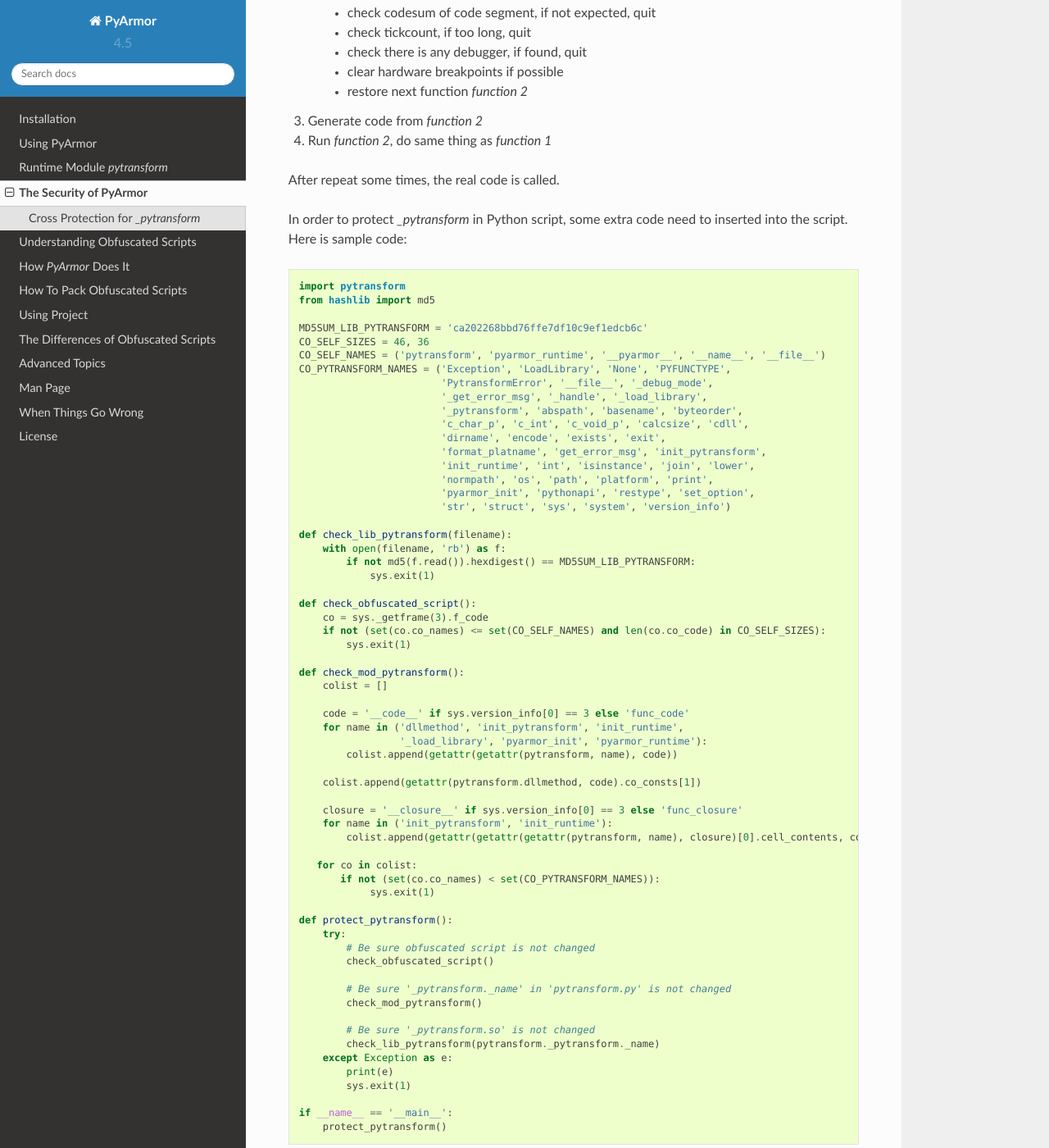
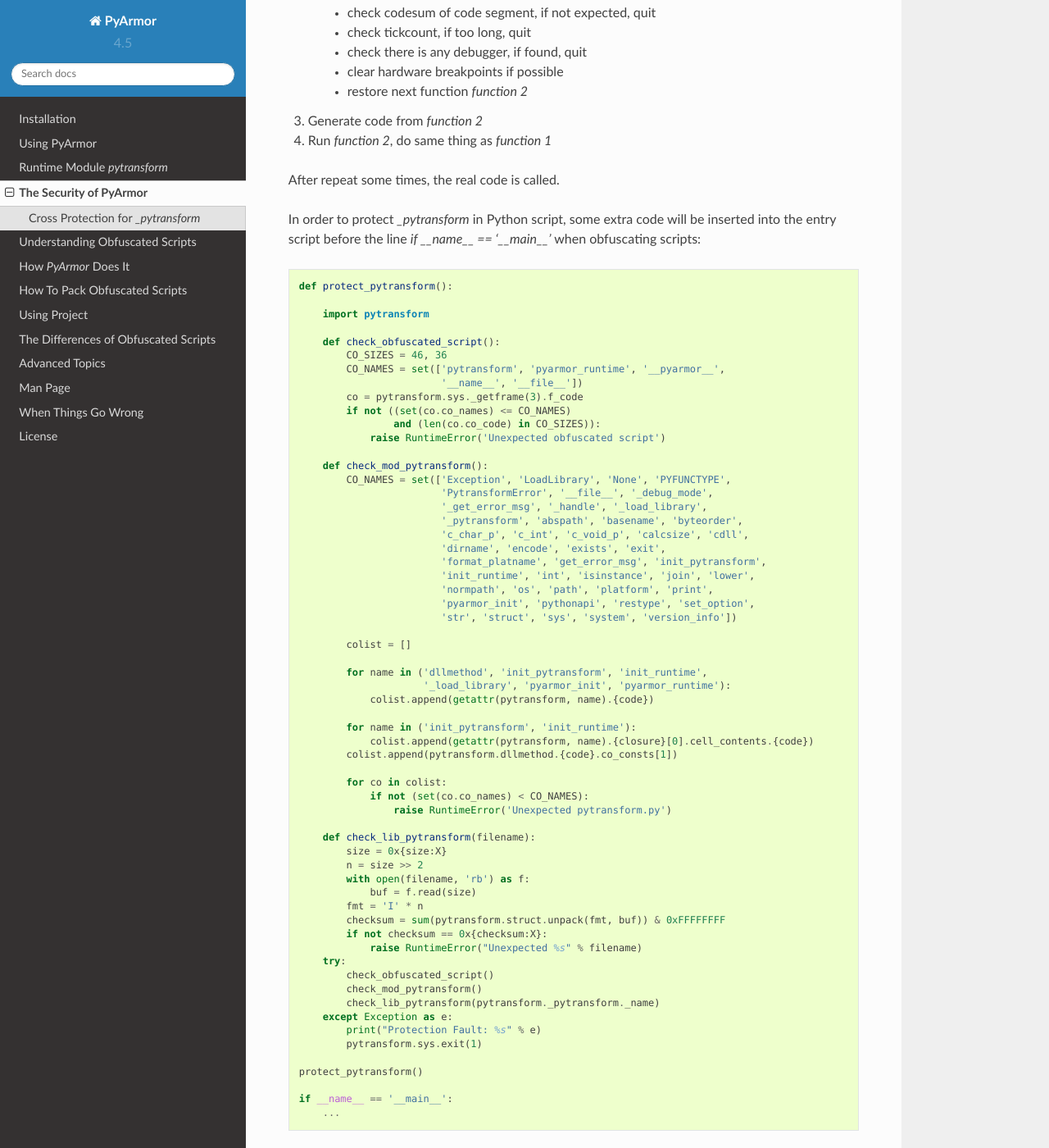
Before and after one commit to dashingsoft/pyarmor, a Sphinx documentation site: the page built from docs/security.rst, in a window 1280 px wide and 1400 px high, scrolled down 1726 px. Shown: the whole window at 82% size. Built offline with Sphinx 7.4.7 and the Read the Docs theme 2.0.0, drawn with Linux system fonts in a browser that asks for light colours.

Commit message:
Add protion code when obfuscating entry script

```diff
--- a/docs/security.rst
+++ b/docs/security.rst
@@ -98,15 +98,24 @@
 After repeat some times, the real code is called.
 
 In order to protect `_pytransform` in Python script, some extra code
-need to inserted into the script. Here is sample code::
+will be inserted into the entry script before the line `if __name__ ==
+'__main__'` when obfuscating scripts::
 
-    import pytransform
-    from hashlib import md5
+    def protect_pytransform():
 
-    MD5SUM_LIB_PYTRANSFORM = 'ca202268bbd76ffe7df10c9ef1edcb6c'
-    CO_SELF_SIZES = 46, 36
-    CO_SELF_NAMES = ('pytransform', 'pyarmor_runtime', '__pyarmor__', '__name__', '__file__')
-    CO_PYTRANSFORM_NAMES = ('Exception', 'LoadLibrary', 'None', 'PYFUNCTYPE',
+        import pytransform
+
+        def check_obfuscated_script():
+            CO_SIZES = 46, 36
+            CO_NAMES = set(['pytransform', 'pyarmor_runtime', '__pyarmor__',
+                            '__name__', '__file__'])
+            co = pytransform.sys._getframe(3).f_code
+            if not ((set(co.co_names) <= CO_NAMES)
+                    and (len(co.co_code) in CO_SIZES)):
+                raise RuntimeError('Unexpected obfuscated script')
+
+        def check_mod_pytransform():
+            CO_NAMES = set(['Exception', 'LoadLibrary', 'None', 'PYFUNCTYPE',
                             'PytransformError', '__file__', '_debug_mode',
                             '_get_error_msg', '_handle', '_load_library',
                             '_pytransform', 'abspath', 'basename', 'byteorder',
@@ -116,52 +125,43 @@
                             'init_runtime', 'int', 'isinstance', 'join', 'lower',
                             'normpath', 'os', 'path', 'platform', 'print',
                             'pyarmor_init', 'pythonapi', 'restype', 'set_option',
-                            'str', 'struct', 'sys', 'system', 'version_info')
+                            'str', 'struct', 'sys', 'system', 'version_info'])
 
-    def check_lib_pytransform(filename):
-        with open(filename, 'rb') as f:
-            if not md5(f.read()).hexdigest() == MD5SUM_LIB_PYTRANSFORM:
-                sys.exit(1)
+            colist = []
 
-    def check_obfuscated_script():
-        co = sys._getframe(3).f_code
-        if not (set(co.co_names) <= set(CO_SELF_NAMES) and len(co.co_code) in CO_SELF_SIZES):
-            sys.exit(1)
+            for name in ('dllmethod', 'init_pytransform', 'init_runtime',
+                         '_load_library', 'pyarmor_init', 'pyarmor_runtime'):
+                colist.append(getattr(pytransform, name).{code})
 
-    def check_mod_pytransform():
-        colist = []
+            for name in ('init_pytransform', 'init_runtime'):
+                colist.append(getattr(pytransform, name).{closure}[0].cell_contents.{code})
+            colist.append(pytransform.dllmethod.{code}.co_consts[1])
 
-        code = '__code__' if sys.version_info[0] == 3 else 'func_code'
-        for name in ('dllmethod', 'init_pytransform', 'init_runtime',
-                     '_load_library', 'pyarmor_init', 'pyarmor_runtime'):
-            colist.append(getattr(getattr(pytransform, name), code))
+            for co in colist:
+                if not (set(co.co_names) < CO_NAMES):
+                    raise RuntimeError('Unexpected pytransform.py')
 
-        colist.append(getattr(pytransform.dllmethod, code).co_consts[1])
-
-        closure = '__closure__' if sys.version_info[0] == 3 else 'func_closure'
-        for name in ('init_pytransform', 'init_runtime'):
-            colist.append(getattr(getattr(getattr(pytransform, name), closure)[0].cell_contents, code))
-
-       for co in colist:
-           if not (set(co.co_names) < set(CO_PYTRANSFORM_NAMES)):
-                sys.exit(1)
-
-    def protect_pytransform():
+        def check_lib_pytransform(filename):
+            size = 0x{size:X}
+            n = size >> 2
+            with open(filename, 'rb') as f:
+                buf = f.read(size)
+            fmt = 'I' * n
+            checksum = sum(pytransform.struct.unpack(fmt, buf)) & 0xFFFFFFFF
+            if not checksum == 0x{checksum:X}:
+                raise RuntimeError("Unexpected %s" % filename)
         try:
-            # Be sure obfuscated script is not changed
             check_obfuscated_script()
-
-            # Be sure '_pytransform._name' in 'pytransform.py' is not changed
             check_mod_pytransform()
-
-            # Be sure '_pytransform.so' is not changed
             check_lib_pytransform(pytransform._pytransform._name)
         except Exception as e:
-            print(e)
-            sys.exit(1)
+            print("Protection Fault: %s" % e)
+            pytransform.sys.exit(1)
+
+    protect_pytransform()
 
     if __name__ == '__main__':
-        protect_pytransform()
+        ...
 
 If you want to hide the code more thoroughly, try to use any other
 tool such as ASProtect_, VMProtect_ to protect dynamic library
--- a/setup.py
+++ b/setup.py
@@ -18,7 +18,7 @@
 pyarmor_data_files = [
     'pyshield.key', 'pyshield.lic', 'public.key',
     'product.key', 'license.lic', 'README.rst',
-    'user-guide.md', 'mechanism.md',
+    'user-guide.md', 'mechanism.md', 'protect_code.pt',
     'examples/README.md', 'examples/README-ZH.md',
     'examples/*.sh', 'examples/*.bat',
     'examples/simple/*.py', 'examples/testmod/*.py',
```
Also changed, not shown: docs/how-to-do.rst (+77 -0 lines), 4 other files.
